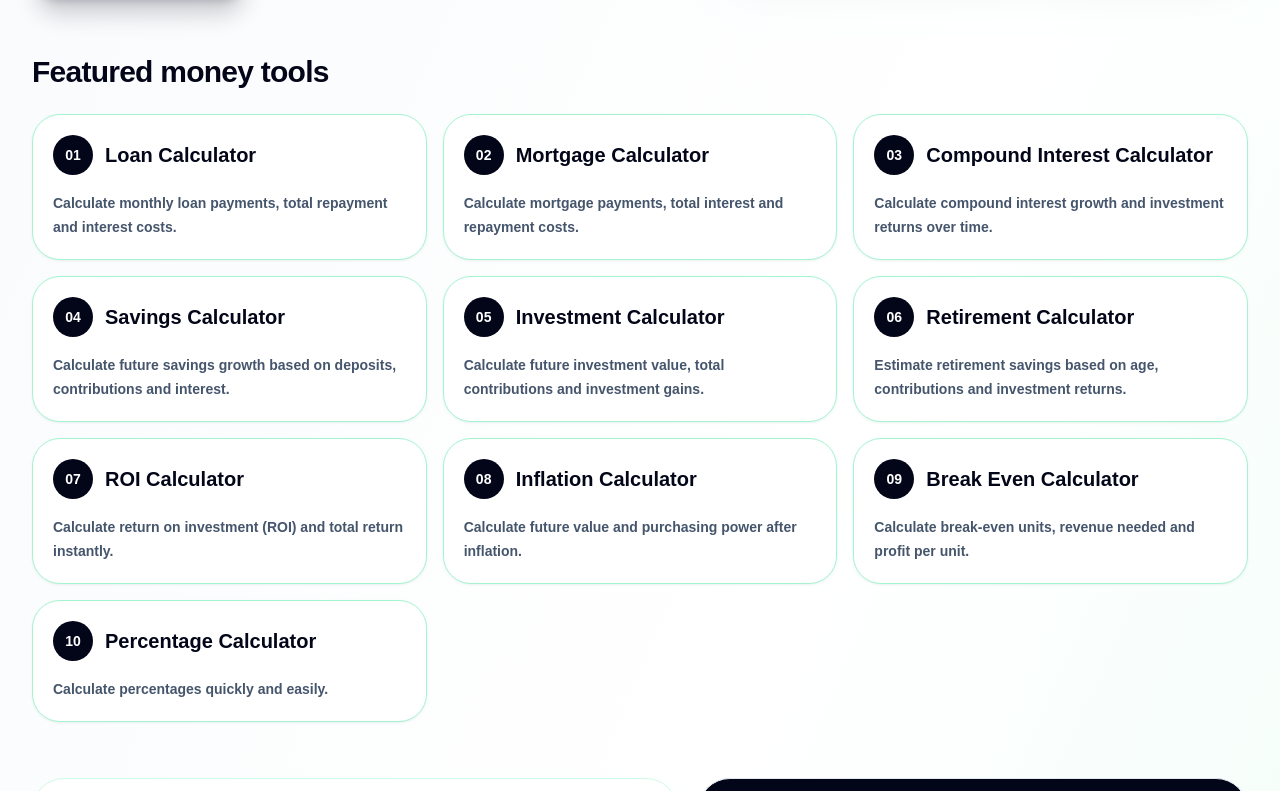
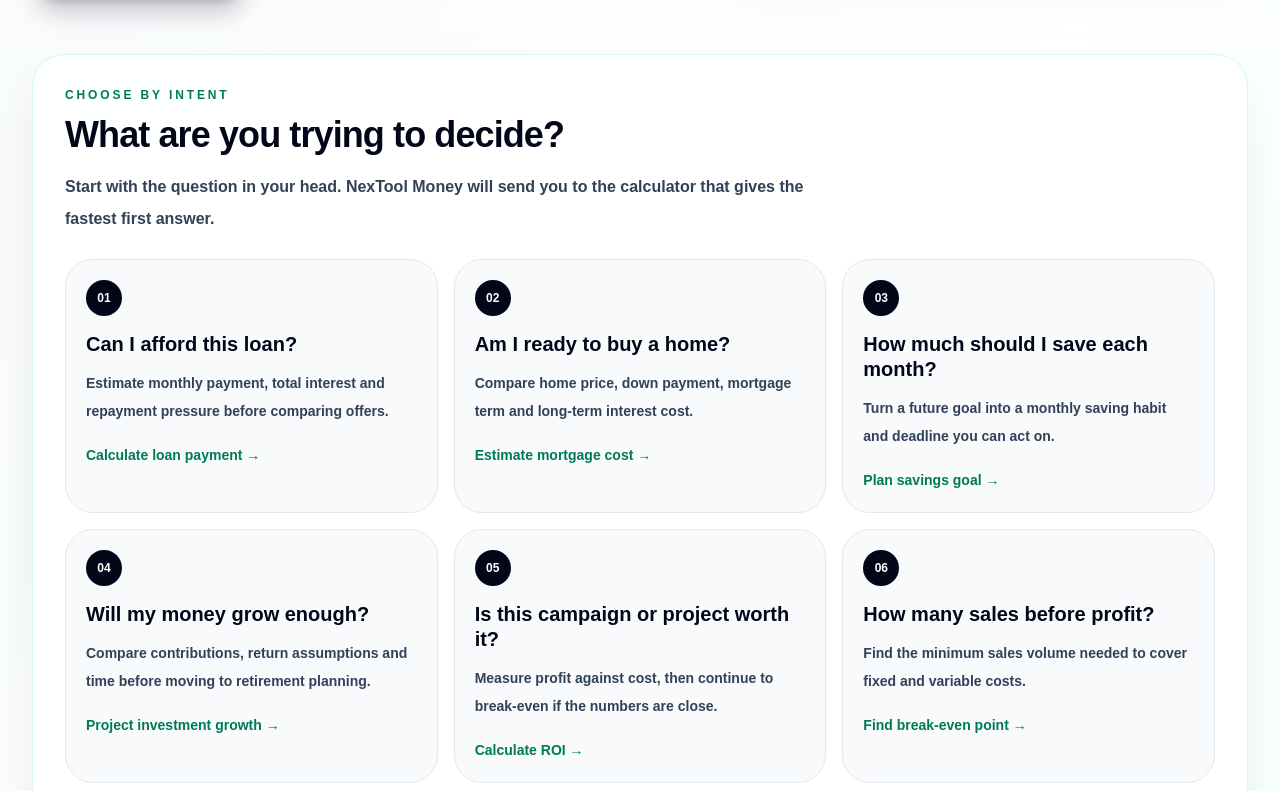
Before and after one commit to nextool-online/nextool, a Next.js app: page /en/money in a window 1280 px wide. Shown: the part 569-1360 px from the top of the page. Built offline with nearby package versions, Linux system fonts and the light colour scheme.

Commit message:
feat: make Money hub intent-guided

```diff
--- a/app/[lang]/money/page.tsx
+++ b/app/[lang]/money/page.tsx
@@ -151,6 +151,95 @@ const derivedLandingOpportunities = {
   },
 };
 
+const intentDecisionCards = {
+  en: {
+    eyebrow: "Choose by intent",
+    title: "What are you trying to decide?",
+    description: "Start with the question in your head. NexTool Money will send you to the calculator that gives the fastest first answer.",
+    cards: [
+      {
+        question: "Can I afford this loan?",
+        answer: "Estimate monthly payment, total interest and repayment pressure before comparing offers.",
+        toolId: "loan-calculator",
+        cta: "Calculate loan payment",
+      },
+      {
+        question: "Am I ready to buy a home?",
+        answer: "Compare home price, down payment, mortgage term and long-term interest cost.",
+        toolId: "mortgage-calculator",
+        cta: "Estimate mortgage cost",
+      },
+      {
+        question: "How much should I save each month?",
+        answer: "Turn a future goal into a monthly saving habit and deadline you can act on.",
+        toolId: "savings-calculator",
+        cta: "Plan savings goal",
+      },
+      {
+        question: "Will my money grow enough?",
+        answer: "Compare contributions, return assumptions and time before moving to retirement planning.",
+        toolId: "investment-calculator",
+        cta: "Project investment growth",
+      },
+      {
+        question: "Is this campaign or project worth it?",
+        answer: "Measure profit against cost, then continue to break-even if the numbers are close.",
+        toolId: "roi-calculator",
+        cta: "Calculate ROI",
+      },
+      {
+        question: "How many sales before profit?",
+        answer: "Find the minimum sales volume needed to cover fixed and variable costs.",
+        toolId: "break-even-calculator",
+        cta: "Find break-even point",
+      },
+    ],
+  },
+  pt: {
+    eyebrow: "Escolha por intenção",
+    title: "O que você está tentando decidir?",
+    description: "Comece pela pergunta que está na sua cabeça. O NexTool Money leva você para a calculadora que entrega a primeira resposta mais rápida.",
+    cards: [
+      {
+        question: "Consigo pagar este empréstimo?",
+        answer: "Estime parcela mensal, juros totais e pressão no orçamento antes de comparar ofertas.",
+        toolId: "loan-calculator",
+        cta: "Calcular parcela",
+      },
+      {
+        question: "Estou pronto para comprar um imóvel?",
+        answer: "Compare preço do imóvel, entrada, prazo de financiamento e custo de juros no longo prazo.",
+        toolId: "mortgage-calculator",
+        cta: "Estimar financiamento",
+      },
+      {
+        question: "Quanto devo guardar por mês?",
+        answer: "Transforme uma meta futura em um hábito mensal e um prazo de ação.",
+        toolId: "savings-calculator",
+        cta: "Planejar meta",
+      },
+      {
+        question: "Meu dinheiro vai crescer o suficiente?",
+        answer: "Compare aportes, hipóteses de retorno e prazo antes de avançar para aposentadoria.",
+        toolId: "investment-calculator",
+        cta: "Projetar investimento",
+      },
+      {
+        question: "Esta campanha ou projeto vale a pena?",
+        answer: "Meça lucro contra custo e avance para ponto de equilíbrio se os números estiverem apertados.",
+        toolId: "roi-calculator",
+        cta: "Calcular ROI",
+      },
+      {
+        question: "Quantas vendas até dar lucro?",
+        answer: "Encontre o volume mínimo de vendas necessário para cobrir custos fixos e variáveis.",
+        toolId: "break-even-calculator",
+        cta: "Encontrar ponto de equilíbrio",
+      },
+    ],
+  },
+};
+
 type MoneyPageProps = {
   params: Promise<{
     lang: LanguageCode;
@@ -237,6 +326,43 @@ export default async function MoneyPage({ params }: MoneyPageProps) {
             </p>
           </div>
         </div>
+
+        <section className="mt-14 rounded-[2rem] border border-emerald-100 bg-white/90 p-5 shadow-2xl shadow-emerald-950/10 md:p-8" id="money-intents">
+          <div className="max-w-3xl">
+            <p className="text-xs font-black uppercase tracking-[0.24em] text-emerald-700">
+              {intentDecisionCards[lang].eyebrow}
+            </p>
+            <h2 className="mt-3 text-3xl font-black tracking-tight text-slate-950 md:text-4xl">
+              {intentDecisionCards[lang].title}
+            </h2>
+            <p className="mt-4 text-base font-semibold leading-8 text-slate-700">
+              {intentDecisionCards[lang].description}
+            </p>
+          </div>
+
+          <div className="mt-6 grid gap-4 md:grid-cols-2 lg:grid-cols-3">
+            {intentDecisionCards[lang].cards.map((card, index) => (
+              <Link
+                key={card.question}
+                href={toolHref(lang, card.toolId)}
+                className="group rounded-[1.75rem] border border-slate-200 bg-slate-50 p-5 transition hover:-translate-y-0.5 hover:border-emerald-300 hover:bg-emerald-50 hover:shadow-xl hover:shadow-emerald-950/10"
+              >
+                <span className="inline-grid h-9 w-9 place-items-center rounded-full bg-slate-950 text-xs font-black text-white">
+                  {String(index + 1).padStart(2, "0")}
+                </span>
+                <h3 className="mt-4 text-xl font-black leading-tight text-slate-950">
+                  {card.question}
+                </h3>
+                <p className="mt-3 text-sm font-semibold leading-7 text-slate-700">
+                  {card.answer}
+                </p>
+                <span className="mt-5 inline-flex text-sm font-black text-emerald-700 group-hover:text-emerald-800">
+                  {card.cta} →
+                </span>
+              </Link>
+            ))}
+          </div>
+        </section>
 
         <section className="mt-14" id="money-related">
           <h2 className="text-3xl font-black tracking-tight text-slate-950">
--- a/scripts/verify-money-tool-page.mjs
+++ b/scripts/verify-money-tool-page.mjs
@@ -45,6 +45,10 @@ assert.match(moneyHubSource, /alternates/);
 assert.match(moneyHubSource, /Savings → Investing → Retirement/);
 assert.match(moneyHubSource, /Loans → Mortgage → Inflation/);
 assert.match(moneyHubSource, /Derived landing page opportunities/);
+assert.match(moneyHubSource, /What are you trying to decide/);
+assert.match(moneyHubSource, /Can I afford this loan/);
+assert.match(moneyHubSource, /How much should I save each month/);
+assert.match(moneyHubSource, /Is this campaign or project worth it/);
 
 const derivedLandingDoc = fs.readFileSync(new URL("../docs/nextool-money-derived-landing-opportunities.md", import.meta.url), "utf8");
 assert.match(derivedLandingDoc, /percentage calculator for discounts/);
```
